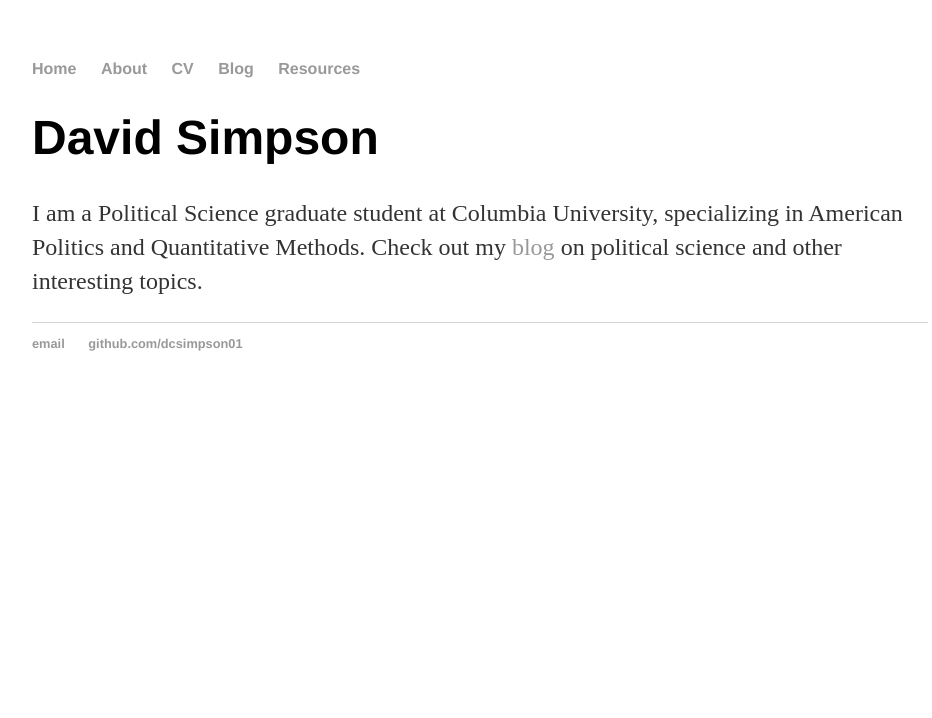
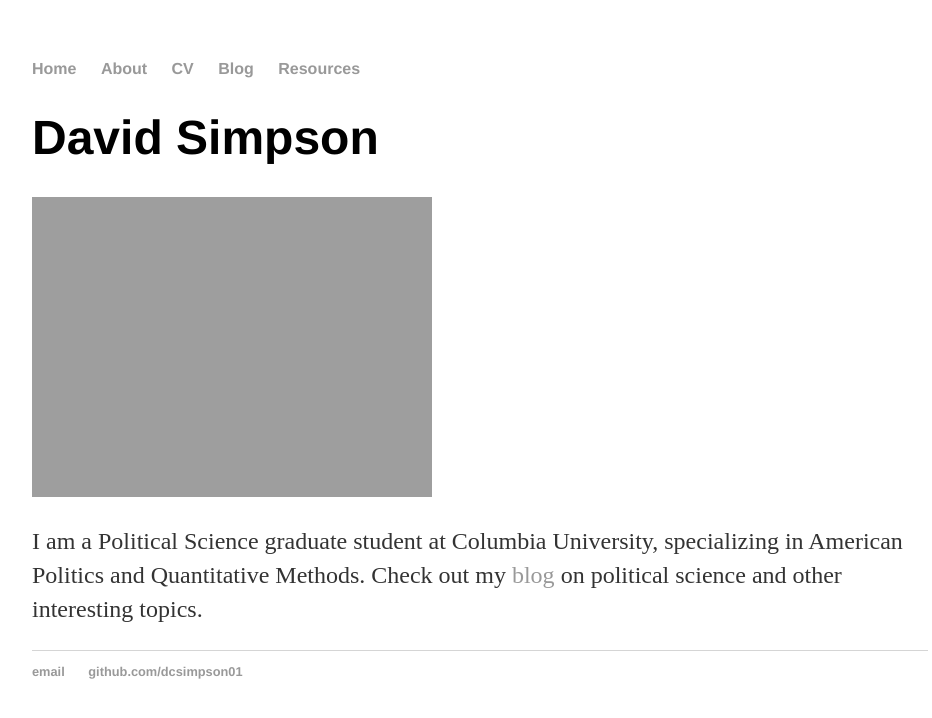
Before and after one commit to dcsimpson01/dcsimpson01.github.io, a Jekyll site: the page built from index.html, in a window 1280 px wide. Shown: the top 718 px of the page, without its empty margins (160-1092 px from the left). Built offline with Jekyll 4.4.1, drawn with Linux system fonts in a browser that asks for light colours.

Commit message:
Update index.html

```diff
--- a/index.html
+++ b/index.html
@@ -4,24 +4,9 @@ title: David Simpson
 ---
 <div class="blurb">
 	<h1>David Simpson</h1>
+	<img src="https://dcsimpson01.github.io/docs/David_Bike.jpg" alt="David with Bike">
+
 	<p> I am a Political Science graduate student at Columbia University, specializing in American Politics and Quantitative Methods. Check out my <a href="/blog"> blog</a> on political science and other interesting topics.</p>
-	<!--
-	$$
-\begin{align*}
-  & \phi(x,y) = \phi \left(\sum_{i=1}^n x_ie_i, \sum_{j=1}^n y_je_j \right)
-  = \sum_{i=1}^n \sum_{j=1}^n x_i y_j \phi(e_i, e_j) = \\
-  & (x_1, \ldots, x_n) \left( \begin{array}{ccc}
-      \phi(e_1, e_1) & \cdots & \phi(e_1, e_n) \\
-      \vdots & \ddots & \vdots \\
-      \phi(e_n, e_1) & \cdots & \phi(e_n, e_n)
-    \end{array} \right)
-  \left( \begin{array}{c}
-      y_1 \\
-      \vdots \\
-      y_n
-    \end{array} \right)
-\end{align*}
-$$
--->
+
 
 </div><!-- /.blurb -->
```
